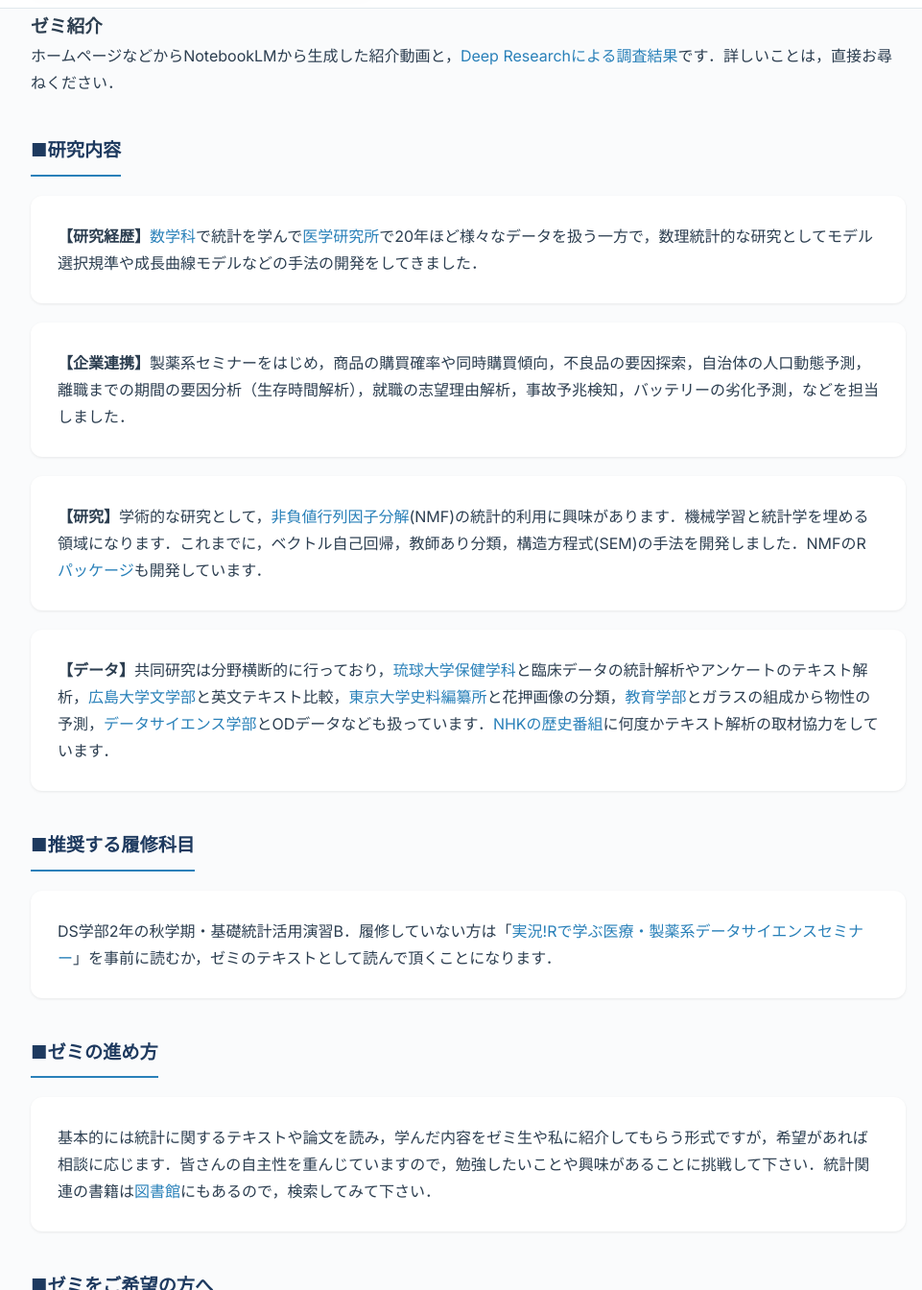
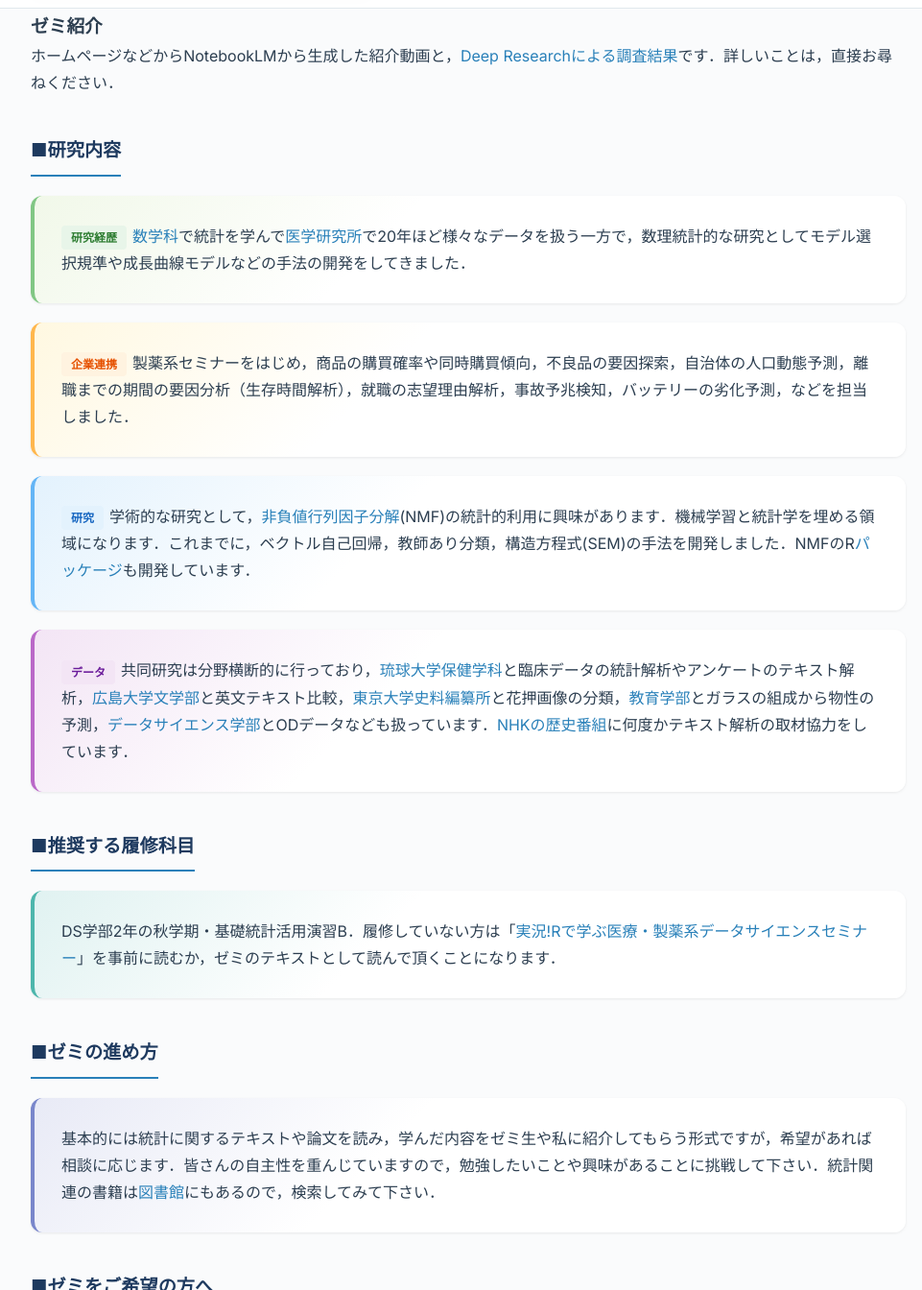
Before and after one commit to ksatohds/ksatohds.github.io, a Jekyll site: the page built from laboratory.md, in a window 1280 px wide and 1400 px high, scrolled down 680 px, cut to the strip 56-1400 px from the top of the window. Shown: the whole strip at 96% size, without its empty margins (152-1113 px from the left). Built offline with Jekyll 4.4.1, drawn with Linux system fonts in a browser that asks for light colours.

Commit message:
20260303 add pastel colors to laboratory page
Co-Authored-By: Claude Opus 4.6 <noreply@anthropic.com>

```diff
--- a/assets/css/style.css
+++ b/assets/css/style.css
@@ -451,6 +451,34 @@ img {
 }
 
 /* ============================================
+   Laboratory Page - Pastel Cards
+   ============================================ */
+.card-history    { border-left: 4px solid #81c784; background: linear-gradient(135deg, #f1f8e9 0%, var(--color-white) 40%); }
+.card-collab     { border-left: 4px solid #ffb74d; background: linear-gradient(135deg, #fff8e1 0%, var(--color-white) 40%); }
+.card-research   { border-left: 4px solid #64b5f6; background: linear-gradient(135deg, #e3f2fd 0%, var(--color-white) 40%); }
+.card-data       { border-left: 4px solid #ba68c8; background: linear-gradient(135deg, #f3e5f5 0%, var(--color-white) 40%); }
+.card-course     { border-left: 4px solid #4db6ac; background: linear-gradient(135deg, #e0f2f1 0%, var(--color-white) 40%); }
+.card-seminar    { border-left: 4px solid #7986cb; background: linear-gradient(135deg, #e8eaf6 0%, var(--color-white) 40%); }
+.card-contact    { border-left: 4px solid #f06292; background: linear-gradient(135deg, #fce4ec 0%, var(--color-white) 40%); }
+.card-schedule   { border-left: 4px solid #a1887f; background: linear-gradient(135deg, #efebe9 0%, var(--color-white) 40%); }
+.card-thesis     { border-left: 4px solid #4fc3f7; background: linear-gradient(135deg, #e1f5fe 0%, var(--color-white) 40%); }
+
+.lab-tag {
+  display: inline-block;
+  font-size: 0.75rem;
+  font-weight: 600;
+  padding: 2px 10px;
+  border-radius: 4px;
+  margin-right: 6px;
+  vertical-align: middle;
+}
+
+.lab-tag.history    { background: #e8f5e9; color: #2e7d32; }
+.lab-tag.collab     { background: #fff3e0; color: #e65100; }
+.lab-tag.research   { background: #e3f2fd; color: #1565c0; }
+.lab-tag.data       { background: #f3e5f5; color: #6a1b9a; }
+
+/* ============================================
    English Page
    ============================================ */
 .en-hero {
--- a/laboratory.md
+++ b/laboratory.md
@@ -25,27 +25,27 @@ title: ゼミ
 <div class="section">
   <h2 class="section-title">■研究内容</h2>
 
-  <div class="card">
-    <p><strong>【研究経歴】</strong><a href="https://www.hiroshima-u.ac.jp/sci/research/listsuugakuka">数学科</a>で統計を学んで<a href="https://www.hiroshima-u.ac.jp/rbm">医学研究所</a>で20年ほど様々なデータを扱う一方で，数理統計的な研究としてモデル選択規準や成長曲線モデルなどの手法の開発をしてきました．</p>
+  <div class="card card-history">
+    <p><span class="lab-tag history">研究経歴</span><a href="https://www.hiroshima-u.ac.jp/sci/research/listsuugakuka">数学科</a>で統計を学んで<a href="https://www.hiroshima-u.ac.jp/rbm">医学研究所</a>で20年ほど様々なデータを扱う一方で，数理統計的な研究としてモデル選択規準や成長曲線モデルなどの手法の開発をしてきました．</p>
   </div>
 
-  <div class="card">
-    <p><strong>【企業連携】</strong>製薬系セミナーをはじめ，商品の購買確率や同時購買傾向，不良品の要因探索，自治体の人口動態予測，離職までの期間の要因分析（生存時間解析），就職の志望理由解析，事故予兆検知，バッテリーの劣化予測，などを担当しました．</p>
+  <div class="card card-collab">
+    <p><span class="lab-tag collab">企業連携</span>製薬系セミナーをはじめ，商品の購買確率や同時購買傾向，不良品の要因探索，自治体の人口動態予測，離職までの期間の要因分析（生存時間解析），就職の志望理由解析，事故予兆検知，バッテリーの劣化予測，などを担当しました．</p>
   </div>
 
-  <div class="card">
-    <p><strong>【研究】</strong>学術的な研究として，<a href="https://www.dropbox.com/scl/fo/q7r0bae7ipalfyqyn1t9c/AEwtMC_bFBPmOT0tAnGMN60?rlkey=wh58ufufdgxyv88cre38qmiye&st=8gcw7ioz&dl=0">非負値行列因子分解</a>(NMF)の統計的利用に興味があります．機械学習と統計学を埋める領域になります．これまでに，ベクトル自己回帰，教師あり分類，構造方程式(SEM)の手法を開発しました．NMFのR<a href="https://ksatohds.github.io/nmfkc/">パッケージ</a>も開発しています．</p>
+  <div class="card card-research">
+    <p><span class="lab-tag research">研究</span>学術的な研究として，<a href="https://www.dropbox.com/scl/fo/q7r0bae7ipalfyqyn1t9c/AEwtMC_bFBPmOT0tAnGMN60?rlkey=wh58ufufdgxyv88cre38qmiye&st=8gcw7ioz&dl=0">非負値行列因子分解</a>(NMF)の統計的利用に興味があります．機械学習と統計学を埋める領域になります．これまでに，ベクトル自己回帰，教師あり分類，構造方程式(SEM)の手法を開発しました．NMFのR<a href="https://ksatohds.github.io/nmfkc/">パッケージ</a>も開発しています．</p>
   </div>
 
-  <div class="card">
-    <p><strong>【データ】</strong>共同研究は分野横断的に行っており，<a href="https://www.ryudai-igakubu-hokengakka.com/laboratory/nu6/">琉球大学保健学科</a>と臨床データの統計解析やアンケートのテキスト解析，<a href="https://www.hiroshima-u.ac.jp/bungaku/research/staff/ohno_hideshi">広島大学文学部</a>と英文テキスト比較，<a href="https://www.hi.u-tokyo.ac.jp/">東京大学史料編纂所</a>と花押画像の分類，<a href="https://glass1.net/">教育学部</a>とガラスの組成から物性の予測，<a href="https://takaakiaokiwork.github.io/">データサイエンス学部</a>とODデータなども扱っています．<a href="https://www.nhk.jp/p/rekishi-tantei/ts/VR22V15XWL/">NHKの歴史番組</a>に何度かテキスト解析の取材協力をしています．</p>
+  <div class="card card-data">
+    <p><span class="lab-tag data">データ</span>共同研究は分野横断的に行っており，<a href="https://www.ryudai-igakubu-hokengakka.com/laboratory/nu6/">琉球大学保健学科</a>と臨床データの統計解析やアンケートのテキスト解析，<a href="https://www.hiroshima-u.ac.jp/bungaku/research/staff/ohno_hideshi">広島大学文学部</a>と英文テキスト比較，<a href="https://www.hi.u-tokyo.ac.jp/">東京大学史料編纂所</a>と花押画像の分類，<a href="https://glass1.net/">教育学部</a>とガラスの組成から物性の予測，<a href="https://takaakiaokiwork.github.io/">データサイエンス学部</a>とODデータなども扱っています．<a href="https://www.nhk.jp/p/rekishi-tantei/ts/VR22V15XWL/">NHKの歴史番組</a>に何度かテキスト解析の取材協力をしています．</p>
   </div>
 </div>
 
 <div class="section">
   <h2 class="section-title">■推奨する履修科目</h2>
 
-  <div class="card">
+  <div class="card card-course">
     <p>DS学部2年の秋学期・基礎統計活用演習B．履修していない方は「<a href="https://www.gakujutsu.co.jp/product/978-4-7806-1103-8/">実況!Rで学ぶ医療・製薬系データサイエンスセミナー</a>」を事前に読むか，ゼミのテキストとして読んで頂くことになります．</p>
   </div>
 </div>
@@ -53,7 +53,7 @@ title: ゼミ
 <div class="section">
   <h2 class="section-title">■ゼミの進め方</h2>
 
-  <div class="card">
+  <div class="card card-seminar">
     <p>基本的には統計に関するテキストや論文を読み，学んだ内容をゼミ生や私に紹介してもらう形式ですが，希望があれば相談に応じます．皆さんの自主性を重んじていますので，勉強したいことや興味があることに挑戦して下さい．統計関連の書籍は<a href="https://library.shiga-u.ac.jp/drupal/">図書館</a>にもあるので，検索してみて下さい．</p>
   </div>
 </div>
@@ -61,7 +61,7 @@ title: ゼミ
 <div class="section">
   <h2 class="section-title">■ゼミをご希望の方へ</h2>
 
-  <div class="card">
+  <div class="card card-contact">
     <p>学部は10月から，修士は6月からゼミ選びが始まりますが，興味があればその前でも構いませんのでご連絡下さい．kenichi-satoh [atmark] biwako.shiga-u.ac [dot] jp</p>
   </div>
 </div>
@@ -69,7 +69,7 @@ title: ゼミ
 <div class="section">
   <h2 class="section-title">■開講時限</h2>
 
-  <div class="card">
+  <div class="card card-schedule">
     <p>木2限（学部3年），木3限（学部4年），水2限（修士2年），水3限（修士1年）</p>
   </div>
 </div>
@@ -77,7 +77,7 @@ title: ゼミ
 <div class="section">
   <h2 class="section-title">■これまでの卒論・修論テーマ</h2>
 
-  <div class="card">
+  <div class="card card-thesis">
     <p>機械学習モデルによる経済波及効果の近似とその応用，JIS Z 9015-1に基づく調整型抜取検査における厳しさ切替えルールの改善とその評価，税務個票データの特徴量分類とそれを用いた税収予測，小学生における睡眠時間と日常生活行動との関連の分析，入札談合のスクリーニングにおける機械学習の活用，損害保険の契約データを用いた潜在顧客抽出モデルの構築，文体特徴を用いた源氏物語の疑惑章の検証，大阪府不動産価格の変動要因分析，粒状物質の画像処理と個数推定の試み，滋賀県観光支援のためのWEBアプリケーション開発，冪密度ダイバージェンスを用いた外れ値にロバストなガウス過程回帰手法の提案，犯罪データの地理空間分布，<a href="https://shiga-u.repo.nii.ac.jp/records/2000350">外れ値に頑強なセミパラメトリック回帰モデルとその応用</a>，メタボリックシンドロームの要因分析，<a href="https://shiga-u.repo.nii.ac.jp/record/14573/files/%E4%BF%AE%E5%A3%AB%E8%AB%96%E6%96%87%E5%85%A8%E6%96%87R4fukushi.pdf">滋賀県観光統計調査における訪問ルートのネットワーク分析</a>，非負値行列因子分解を用いたMNIST画像データの次元縮約と係数行列による分類予測，花押画像を用いた類似画像分析</p>
   </div>
 </div>
```
